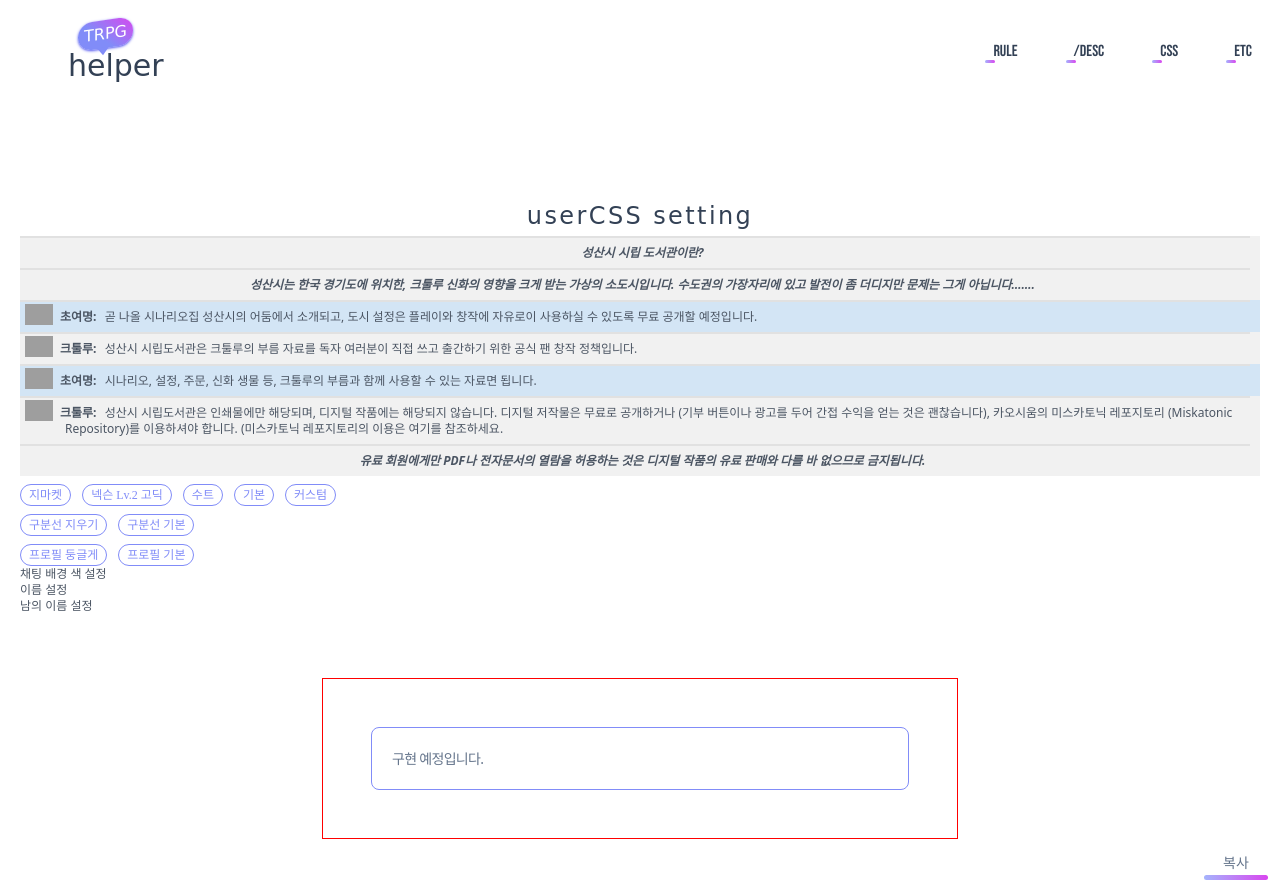
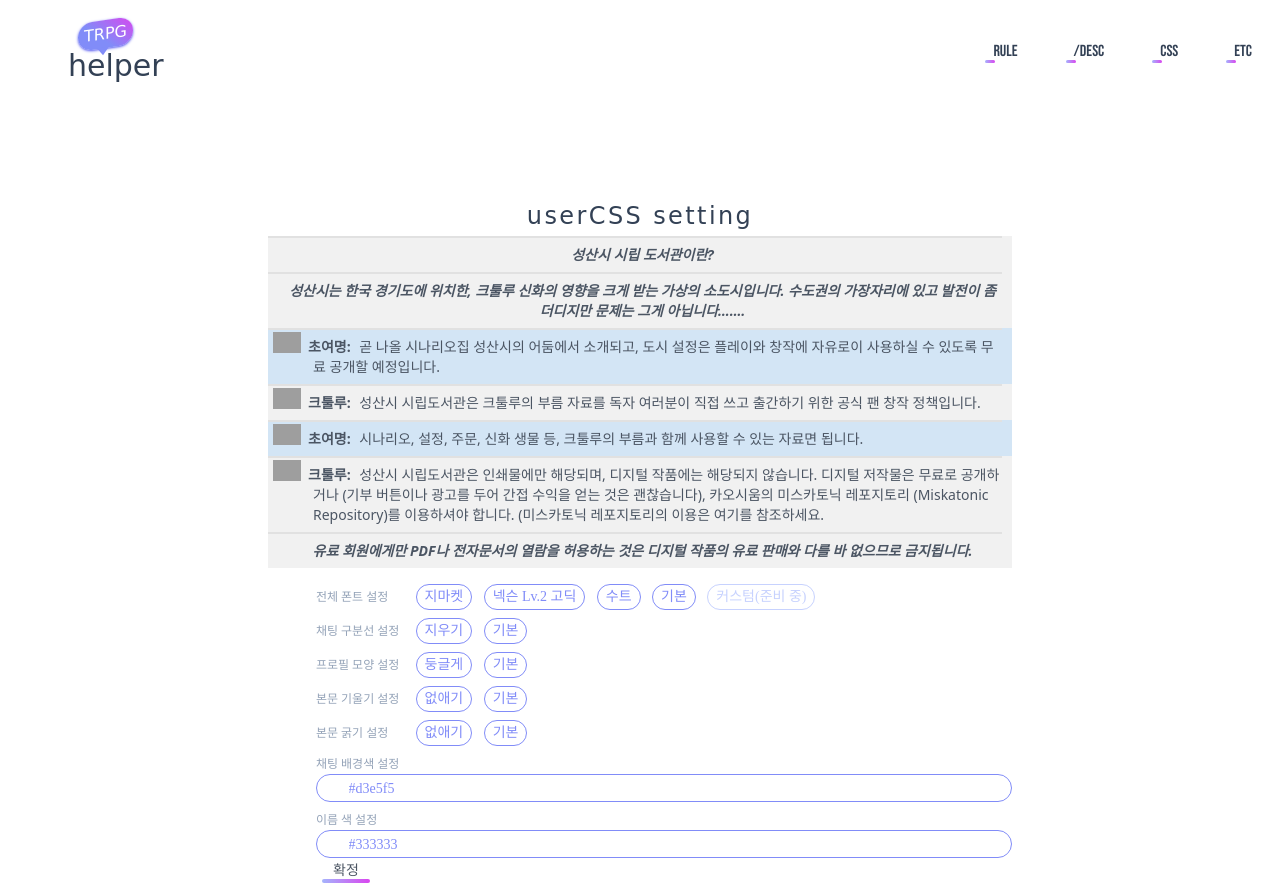
Before and after one commit to dandanae/trpg-helper, a plain HTML site: page css.html in a window 1280 px wide. Shown: the top 886 px of the page. Drawn offline with nearby package versions, Linux system fonts and the light colour scheme; grey boxes are pictures that could not be loaded; a web font is replaced by a local one.

Commit message:
Update css.html

```diff
--- a/css.html
+++ b/css.html
@@ -5,6 +5,8 @@
 		<title>우왕</title>
 		<link rel="stylesheet" href="style.css">
 		<link rel="stylesheet" href="css.css">
+        <link rel="stylesheet" href="color.css" />
+        <script src="color.js"></script>
 		<script src="css.js"></script>
 		<script src="https://cdn.tailwindcss.com"></script>
 	</head>
@@ -33,21 +35,21 @@
 			</div>
 		</header>
 		<section class="text-gray-600 body-font">
-			<div class="container px-5 py-24 mx-auto">
-				<div class="flex flex-col w-full mb-20 text-xs">
+			<div class="container px-5 py-24 mx-auto text-sm">
+				<div class="flex flex-col w-full mb-20">
 					<h2 class="text-2xl text-slate-700 tracking-widest title-font mb-1 text-center shrikhand">userCSS setting</h2>
-					<div id="all">
-						<div id="desc" class="message desc">
+					<div id="all" class="w-3/5 m-auto">
+						<div class="message desc">
 							<div class="spacer" id="spacer"></div>
 							성산시 시립 도서관이란?
 						</div>
 
-						<div id="desc" class="message desc">
+						<div class="message desc">
 							<div class="spacer" id="spacer"></div>
 							성산시는 한국 경기도에 위치한, 크툴루 신화의 영향을 크게 받는 가상의 소도시입니다. 수도권의 가장자리에 있고 발전이 좀 더디지만 문제는 그게 아닙니다…….
 						</div>
 
-						<div id="messageMe" class="message general you">
+						<div class="message general you">
 							<div class="spacer" id="spacer"></div>
 							<div class="avatar" aria-hidden="true">
 								<img src="https://s3.amazonaws.com/files.d20.io/images/300488956/2z3Txm-jDHIhFL9rt-buSA/med.jpg?1660973563">
@@ -57,7 +59,7 @@
 							곧 나올 시나리오집 성산시의 어둠에서 소개되고, 도시 설정은 플레이와 창작에 자유로이 사용하실 수 있도록 무료 공개할 예정입니다.
 						</div>
 
-						<div id="messageYou" class="message general">
+						<div class="message general">
 							<div class="spacer" id="spacer"></div>
 							<div class="avatar" aria-hidden="true">
 								<img src="https://s3.amazonaws.com/files.d20.io/images/290351805/Lvle0CnFAfu4UyEcVhjGJw/max.png?1655531012">
@@ -67,7 +69,7 @@
 							성산시 시립도서관은 크툴루의 부름 자료를 독자 여러분이 직접 쓰고 출간하기 위한 공식 팬 창작 정책입니다.
 						</div>
 
-						<div id="messageMe"class="message general you">
+						<div class="message general you">
 							<div class="spacer" id="spacer"></div>
 							<div class="avatar" aria-hidden="true">
 								<img src="https://s3.amazonaws.com/files.d20.io/images/300488956/2z3Txm-jDHIhFL9rt-buSA/med.jpg?1660973563">
@@ -77,7 +79,7 @@
 							시나리오, 설정, 주문, 신화 생물 등, 크툴루의 부름과 함께 사용할 수 있는 자료면 됩니다.
 						</div>
 
-						<div id="messageYou" class="message general">
+						<div class="message general">
 							<div class="spacer" id="spacer"></div>
 							<div class="avatar" aria-hidden="true">
 								<img src="https://s3.amazonaws.com/files.d20.io/images/290351805/Lvle0CnFAfu4UyEcVhjGJw/max.png?1655531012">
@@ -87,13 +89,14 @@
 							성산시 시립도서관은 인쇄물에만 해당되며, 디지털 작품에는 해당되지 않습니다. 디지털 저작물은 무료로 공개하거나 (기부 버튼이나 광고를 두어 간접 수익을 얻는 것은 괜찮습니다), 카오시움의 미스카토닉 레포지토리 (Miskatonic Repository)를 이용하셔야 합니다. (미스카토닉 레포지토리의 이용은 여기를 참조하세요.
 						</div>
 
-						<div id="desc" class="message desc">
+						<div  class="message desc">
 							<div class="spacer" id="spacer"></div>
 							유료 회원에게만 PDF나 전자문서의 열람을 허용하는 것은 디지털 작품의 유료 판매와 다를 바 없으므로 금지됩니다.
 						</div>
 					</div>
-					<div class="flex suit flex-col">
+					<div class="flex suit flex-col w-3/5 m-auto pl-12 mt-2">
 						<form class="mt-2" onchange="changeFont()">
+							<div class="inline-block text-xs text-slate-400 w-24">전체 폰트 설정</div>
 							<label>
 								<input type="radio" name="font" value="1" class="hidden">
 								<span class="mr-2 inline-block px-2 py-0.5 border border-indigo-400 text-center rounded-full text-indigo-400">지마켓</span>
@@ -115,40 +118,81 @@
 							</label>
 
 							<label>
-							<input type="radio" name="font" value="5" class="hidden">
-							<span class="mr-2 inline-block px-2 py-0.5 border border-indigo-400 text-center rounded-full text-indigo-400">커스텀</span>
+								<input type="radio" name="font" value="5" class="hidden" disabled>
+								<span class="mr-2 inline-block px-2 py-0.5 border border-indigo-200 text-center rounded-full text-indigo-200">커스텀(준비 중)</span>
 							</label>
 					</form>
 
 					<form class="mt-2" onchange="changeLine()">
+						<div class="inline-block text-xs text-slate-400 w-24">채팅 구분선 설정</div>
 						<label>
 							<input type="radio" name="line" value="1" class="hidden">
-						<span class="mr-2 inline-block px-2 py-0.5 border border-indigo-400 text-center rounded-full text-indigo-400">구분선 지우기</span>
+							<span class="mr-2 inline-block px-2 py-0.5 border border-indigo-400 text-center rounded-full text-indigo-400">지우기</span>
 						</label>
 
 						<label>
 							<input type="radio" name="line" value="2" class="hidden">
-						<span class="mr-2 inline-block px-2 py-0.5 border border-indigo-400 text-center rounded-full text-indigo-400">구분선 기본</span>
+							<span class="mr-2 inline-block px-2 py-0.5 border border-indigo-400 text-center rounded-full text-indigo-400">기본</span>
 						</label>
 					</form>
 
 					<form class="mt-2" onchange="changeRound()">
+						<div class="inline-block text-xs text-slate-400 w-24">프로필 모양 설정</div>
 						<label>
-						<input type="radio" name="round" value="1" class="hidden">
-						<span class="mr-2 inline-block px-2 py-0.5 border border-indigo-400 text-center rounded-full text-indigo-400">프로필 둥글게</span>
+							<input type="radio" name="avatar" value="1" class="hidden">
+							<span class="mr-2 inline-block px-2 py-0.5 border border-indigo-400 text-center rounded-full text-indigo-400">둥글게</span>
 						</label>
 
 						<label>
-						<input type="radio" name="round" value="2" class="hidden">
-						<span class="mr-2 inline-block px-2 py-0.5 border border-indigo-400 text-center rounded-full text-indigo-400">프로필 기본</span>
+							<input type="radio" name="avatar" value="2" class="hidden">
+							<span class="mr-2 inline-block px-2 py-0.5 border border-indigo-400 text-center rounded-full text-indigo-400">기본</span>
 						</label>
 					</form>
 
+					<form class="mt-2" onchange="changeItalic()">
+						<div class="inline-block text-xs text-slate-400 w-24">본문 기울기 설정</div>
+						<label>
+							<input type="radio" name="setItalic" value="1" class="hidden">
+							<span class="mr-2 inline-block px-2 py-0.5 border border-indigo-400 text-center rounded-full text-indigo-400">없애기</span>
+						</label>
+
+						<label>
+							<input type="radio" name="setItalic" value="2" class="hidden">
+							<span class="mr-2 inline-block px-2 py-0.5 border border-indigo-400 text-center rounded-full text-indigo-400">기본</span>
+						</label>
+					</form>
+
+					<form class="mt-2" onchange="changeBold()">
+						<div class="inline-block text-xs text-slate-400 w-24">본문 굵기 설정</div>
+						<label>
+							<input type="radio" name="setBold" value="1" class="hidden">
+							<span class="mr-2 inline-block px-2 py-0.5 border border-indigo-400 text-center rounded-full text-indigo-400">없애기</span>
+						</label>
+
+						<label>
+							<input type="radio" name="setBold" value="2" class="hidden">
+							<span class="mr-2 inline-block px-2 py-0.5 border border-indigo-400 text-center rounded-full text-indigo-400">기본</span>
+						</label>
+					</form>
+
+					<div class="mt-2">
+						<div class="inline-block text-xs text-slate-400 w-24">채팅 배경색 설정</div>
+						<div class="clr-field border border-indigo-400 rounded-full px-2 py-0.5" style="color: #d3e5f5">
+							<button type="button" aria-labelledby="clr-open-label" class="rounded-full mr-1" style="width: 1rem; height: 1rem;"></button>
+							<input id="bgColor" type="text" class="coloris text-indigo-400" value="#d3e5f5" onchange="changeBgColor()">
 						</div>
-				<textarea id="insert" class="bg-indigo-300 hidden"></textarea>
+					</div>
 
-					<div>채팅 배경 색 설정<br/>이름 설정<br/>남의 이름 설정<br/></div>
+					<div class="mt-2">
+						<div class="inline-block text-xs text-slate-400 w-24">이름 색 설정</div>
+						<div class="clr-field border border-indigo-400 rounded-full px-2 py-0.5" style="color: #333333">
+							<button type="button" aria-labelledby="clr-open-label" class="rounded-full mr-1" style="width: 1rem; height: 1rem;"></button>
+							<input id="mColor" type="text" class="coloris text-indigo-400" value="#333333" onchange="changeMyColor()">
+						</div>
+					</div>
 
+					<button id="confirmBtn" class="inline-block relative rounded-full w-[60px] h-[25px] hover:text-white ani before:content-[''] before:absolute b_ani before:w-4/5 before:h-[15%] before:bg-gradient-to-r before:from-indigo-300 before:to-fuchsia-500 before:bottom-0 before:left-[10%] before:rounded-full before:z-[-1] hover:text-white btn" onclick="confirm()">확정</button>
+				</div>
 			</div>
 				<div class="flex flex-wrap -m-4">
 					<div class="chk p-12 m-auto w-1/2">
@@ -171,6 +215,9 @@
 		<div id="popUp" class="popUp">
 			복사 완료!
 		</div>
+        <div class="ml-48">
+
+        </div>
 	</body>
 	<footer class="text-gray-600 body-font mt-14 suit">
 		<div class="container px-5 py-8 mx-auto flex items-center sm:flex-row flex-col">
```
Lines whose indentation alone changed are shown as unchanged.
